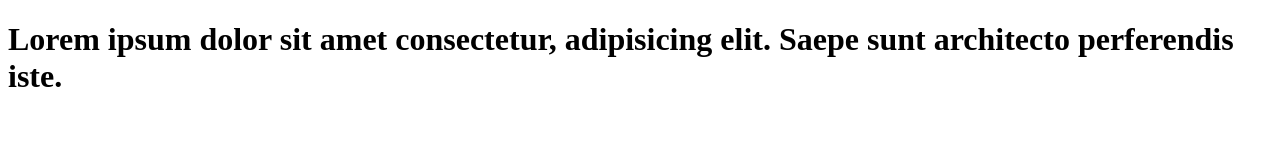
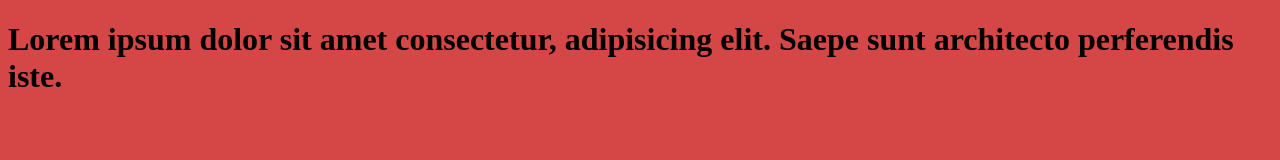
Before and after one commit to Harshraj210/calculator, a plain HTML site: page index.html in a window 1280 px wide. Drawn offline with Linux system fonts and the light colour scheme.

Commit message:
added css

```diff
--- a/index.html
+++ b/index.html
@@ -4,6 +4,7 @@
     <meta charset="UTF-8">
     <meta name="viewport" content="width=device-width, initial-scale=1.0">
     <title>Document</title>
+    <link rel="stylesheet" href="style.css">
 </head>
 <body>
     <h1>Lorem ipsum dolor sit amet consectetur, adipisicing elit. Saepe sunt architecto perferendis iste.</h1>
--- /dev/null
+++ b/style.css
@@ -0,0 +1,3 @@
+body {
+    background-color: #d54646;
+}
```
